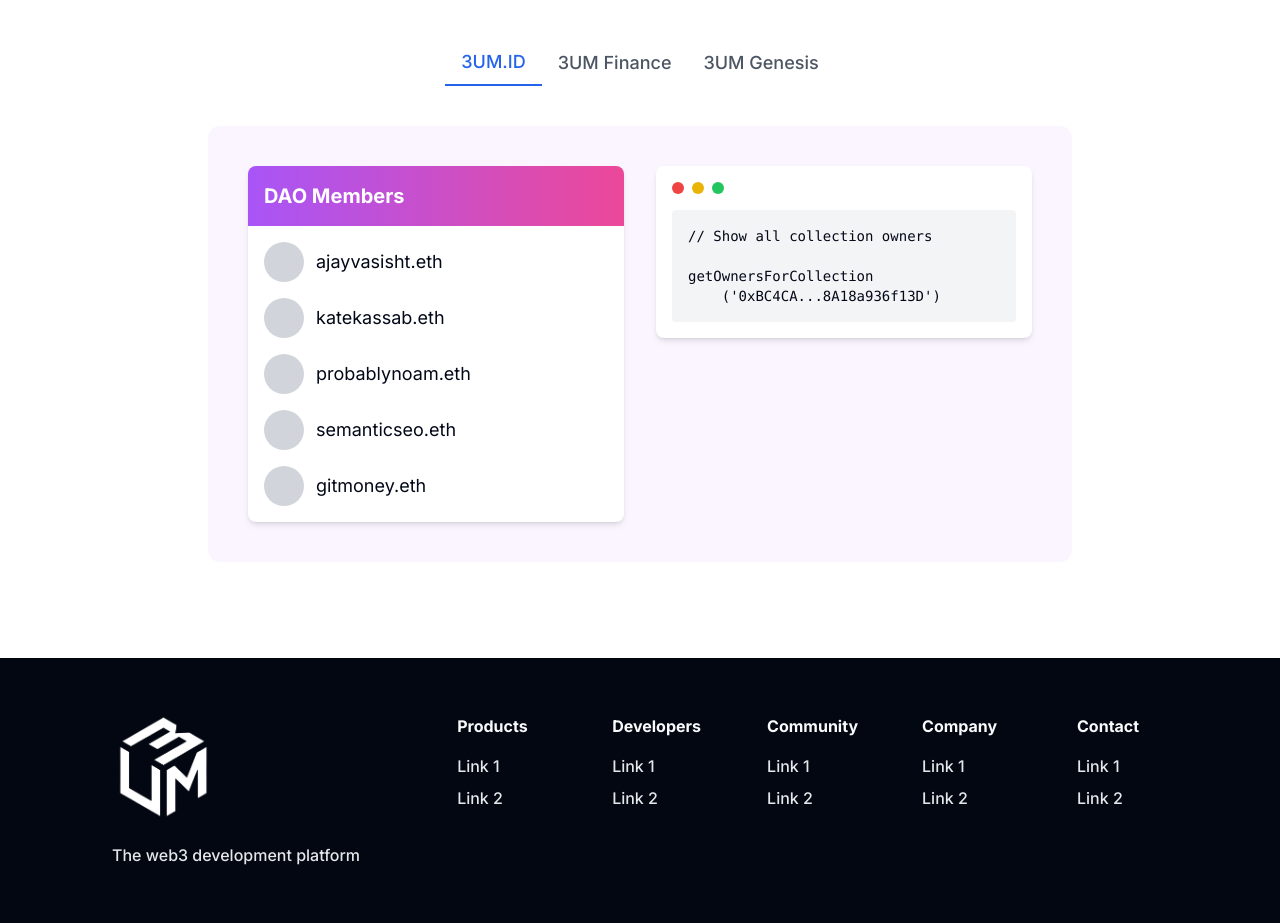
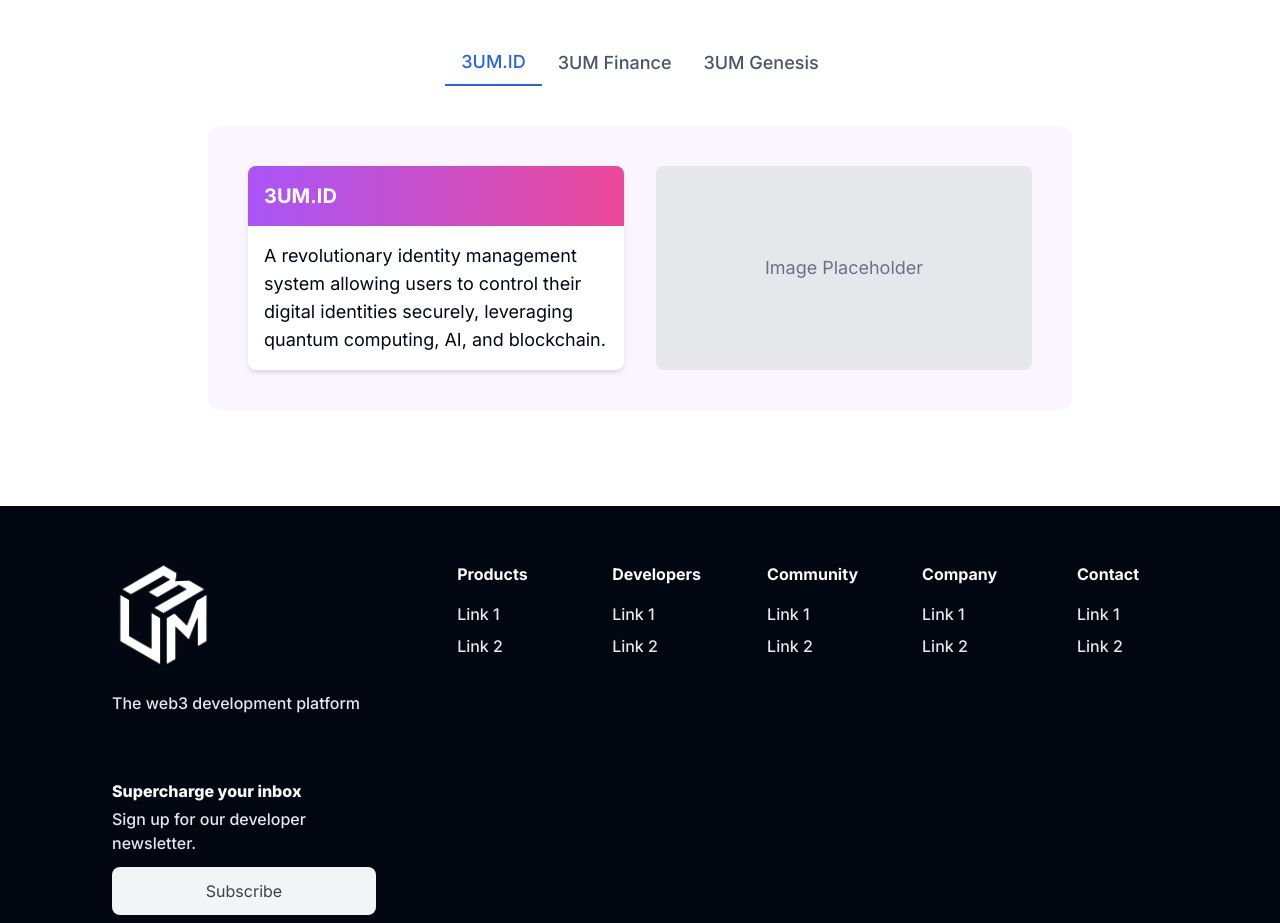
Before and after one commit to 3um-Group/3UM_Website, a Next.js app: page / in a window 1280 px wide. Shown: the part 2660-3583 px from the top of the page. Built offline with nearby package versions, Linux system fonts and the light colour scheme.

Commit message:
added tab section

```diff
--- a/app/(root)/page.tsx
+++ b/app/(root)/page.tsx
@@ -32,7 +32,7 @@
 import Image from 'next/image';
 import DataCard from '@/components/home_components/DataCards';
 import { useState } from 'react';
-
+import { motion, AnimatePresence } from 'framer-motion';
 
 export default function Home() {
   const [activeTab, setActiveTab] = useState(0); // Set to 4 for "DAOs" to be active initially
@@ -80,6 +80,12 @@
     "3UM Finance",
     "3UM Genesis"
   ];
+
+  const tabContent:any = {
+    "3UM.ID": "A revolutionary identity management system allowing users to control their digital identities securely, leveraging quantum computing, AI, and blockchain.",
+    "3UM Finance": "A comprehensive financial platform that empowers users to create, manage, and invest across CeFi, DeFi, HiFi, and TradFi, integrating robust security, real-time analytics, and personalized investment strategies.",
+    "3UM Genesis": "A powerful development platform enabling users to build, deploy, and scale intelligent applications across IoT, blockchain, AI, research, and more ecosystems with seamless connectivity and adaptive learning capabilities."
+  };
   return (
     <>
       <div className='relative'>
@@ -238,7 +244,7 @@
             <p className="text-xl text-gray-700">
               Explore our powerful tools and APIs designed to seamlessly integrate AI, blockchain, and quantum technologies.
             </p>
-            <br/>
+            <br />
             <div className="grid grid-cols-1 md:grid-cols-2 lg:grid-cols-3 gap-8">
               {apiCards.map((card, index) => (
                 <DataCard key={index} {...card} />
@@ -264,7 +270,8 @@
           {tabs.map((tab, index) => (
             <button
               key={index}
-                  className={`whitespace-nowrap px-4 py-2 font-medium text-lg ${activeTab === index
+              className={`whitespace-nowrap px-4 py-2 font-medium text-lg ${
+                activeTab === index
                   ? 'text-blue-600 border-b-2 border-blue-600'
                   : 'text-gray-600 hover:text-gray-900'
               }`}
@@ -293,42 +300,32 @@
         </div>
       </div>
 
-          <div className="bg-purple-50 rounded-xl p-6 md:p-10 flex flex-col md:flex-row gap-8">
+      <AnimatePresence mode="wait">
+        <motion.div
+          key={activeTab}
+          initial={{ opacity: 0, y: 20 }}
+          animate={{ opacity: 1, y: 0 }}
+          exit={{ opacity: 0, y: -20 }}
+          transition={{ duration: 0.3 }}
+          className="bg-purple-50 rounded-xl p-6 md:p-10 flex flex-col md:flex-row gap-8"
+        >
           <div className="md:w-1/2">
             <div className="bg-white rounded-lg shadow-md overflow-hidden">
               <div className="bg-gradient-to-r from-purple-500 to-pink-500 text-white p-4">
-                  <h3 className="font-bold text-xl">DAO Members</h3>
+                <h3 className="font-bold text-xl">{tabs[activeTab]}</h3>
               </div>
-                <ul className="p-4 space-y-4">
-                  {['ajayvasisht.eth', 'katekassab.eth', 'probablynoam.eth', 'semanticseo.eth', 'gitmoney.eth'].map((member, index) => (
-                    <li key={index} className="flex items-center space-x-3">
-                      <div className="w-10 h-10 bg-gray-300 rounded-full"></div>
-                      <span className="text-lg">{member}</span>
-                    </li>
-                  ))}
-                </ul>
+              <div className="p-4">
+                <p className="text-lg">{tabContent[tabs[activeTab]]}</p>
+              </div>
             </div>
           </div>
           <div className="md:w-1/2">
-              <div className="bg-white rounded-lg p-4 shadow-md">
-                <div className="flex justify-start mb-4">
-                  <div className="flex space-x-2">
-                    <div className="w-3 h-3 rounded-full bg-red-500"></div>
-                    <div className="w-3 h-3 rounded-full bg-yellow-500"></div>
-                    <div className="w-3 h-3 rounded-full bg-green-500"></div>
+            <div className="bg-gray-200 rounded-lg h-full flex items-center justify-center">
+              <p className="text-gray-500 text-lg">Image Placeholder</p>
             </div>
           </div>
-                <pre className="text-sm overflow-x-auto bg-gray-100 p-4 rounded">
-                  <code>
-                    {`// Show all collection owners
-
-getOwnersForCollection
-    ('0xBC4CA...8A18a936f13D')`}
-                  </code>
-                </pre>
-              </div>
-            </div>
-          </div>
+        </motion.div>
+      </AnimatePresence>
     </section>
 
 
--- a/package.json
+++ b/package.json
@@ -16,6 +16,7 @@
     "class-variance-authority": "^0.7.0",
     "clsx": "^2.1.1",
     "embla-carousel-react": "^8.1.3",
+    "framer-motion": "^11.2.12",
     "lucide-react": "^0.379.0",
     "next": "14.2.3",
     "react": "^18",
```
Also changed, not shown: 1 other file (tests, documents, lock files or other folders). Lines whose indentation alone changed are shown as unchanged.
